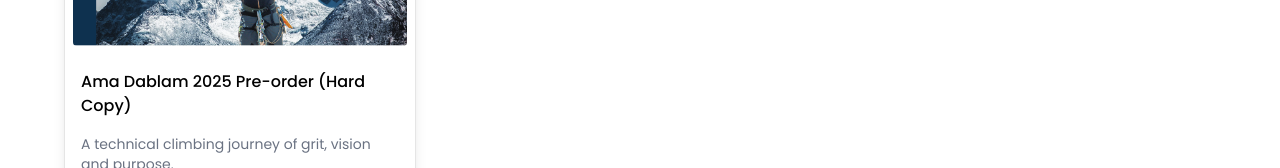
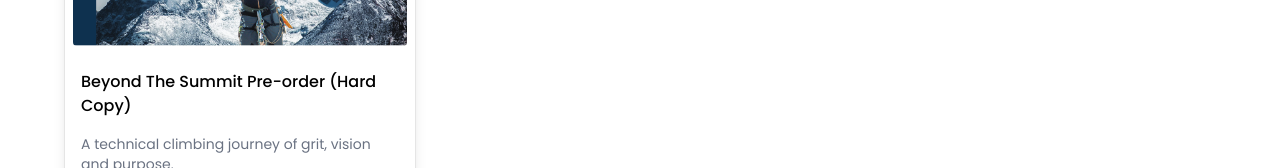
Before and after one commit to K-Irungu/shop.martinmumo, a Next.js app: page / in a window 1280 px wide. Shown: the part 1047-1215 px from the top of the page. Built offline with nearby package versions, Linux system fonts and the light colour scheme.

Commit message:
fix: Updated book title to Beyong The Summit

```diff
--- a/src/app/products/[id]/page.tsx
+++ b/src/app/products/[id]/page.tsx
@@ -6,7 +6,7 @@ import Image from "next/image";
 // TEMPORARY
 const product: ProductType = {
   id: 1,
-  name: "Ama Dablam 2025 Pre-order (Hard Copy)",
+  name: "Beyond The Summit Pre-order (Hard Copy)",
   shortDescription: "A technical climbing journey of grit, vision and purpose.",
   description: "Beyond the Summit is a mountaineering memoir that reflects my six-year journey across some of the world’s most demanding landscapes, culminating in my ascent of Ama Dablam, one of the most technical and revered peaks on the planet. It captures my evolution as a climber: the early lessons, the setbacks, the discipline, and the quiet determination that shaped each expedition. More than the pursuit of a summit, this memoir explores the deeper impact of the mountains, how they build resilience, forge character, and challenge one’s understanding of fear, purpose, and possibility. It also honours the often-unseen heroes of every climb: the Sherpas, guides, porters, and support teams whose skill and spirit make these journeys possible. The book also takes you on a striking visual journey, immersing you in the landscapes, moments, and emotions that defined each step of this adventure. Beyond the Summit speaks to anyone drawn to stories of ambition and transformation. Whether you are an outdoor enthusiast, a corporate leader navigating demanding environments, or someone seeking inspiration through real acts of grit and perseverance, this book offers a powerful reflection on endurance, growth, and the human capacity to rise beyond perceived limits.",
   price: 1500,
--- a/src/components/ProductList.tsx
+++ b/src/components/ProductList.tsx
@@ -8,7 +8,7 @@ import Filter from "./Filter";
 const products: ProductsType = [
   {
     id: 1,
-    name: "Ama Dablam 2025 Pre-order (Hard Copy)",
+    name: "Beyond The Summit Pre-order (Hard Copy)",
     shortDescription:
       "A technical climbing journey of grit, vision and purpose.",
     description:
```
